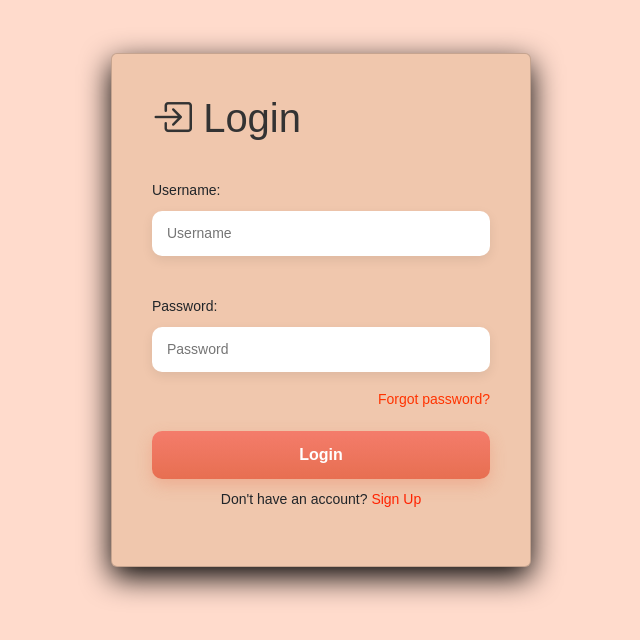
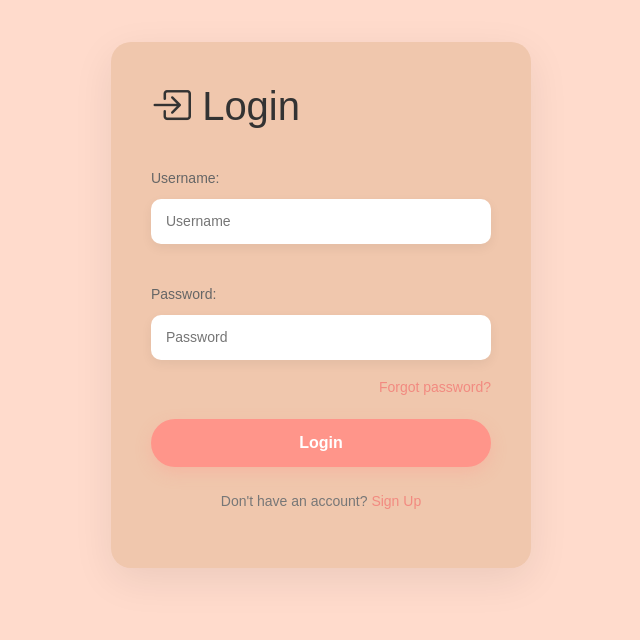
Before and after one commit to TomTran11/CITS3403_AGILE_WEB, a Flask app: page /auth/login in a window 1280 px wide. Shown: the part 90-730 px from the top of the page, without its empty margins (319-959 px from the left). Run offline with Flask 3, Linux system fonts and the light colour scheme.

Commit message:
update login page css and html

```diff
--- a/web/static/css/login.css
+++ b/web/static/css/login.css
@@ -1,14 +1,15 @@
 .card {
     background: #f0c7ad !important;
     width: 420px;
+    max-width: 90vw;
     padding: 40px;
-    box-shadow: 0 10px 30px rgba(0,0,0,1);
-    position:absolute;
-    top:50%;
-    left:50%;
-    transform: translate(-50%, -50%);
+    box-shadow: 0 12px 40px rgba(0,0,0,0.08);
+    border: none;
+    margin: 60px auto;
     overflow: hidden;
     min-height: 320px;
+    border-radius: 20px;
+    position: relative;
 }
 
 /* Inputs */
@@ -18,13 +19,12 @@
     border: none;
     border-radius: 10px;
     margin-top: 5px;
-
-    box-shadow: 0 4px 12px rgba(0,0,0,0.08);
+    box-shadow: 0 4px 12px rgba(0,0,0,0.06);
     transition: all 0.2s ease;
 }
 
 input:hover {
-    box-shadow: 0 6px 18px rgba(231, 111, 81, 0.3);
+    box-shadow: 0 6px 18px rgba(255, 149, 138, 0.25);
     background: white;
 }
 
@@ -34,19 +34,19 @@ input:hover {
     margin-top: 20px;
     padding: 12px;
     border: none;
-    border-radius: 10px;
-
-    background: linear-gradient(180deg, #f47c6b, #e76f51);
+    border-radius: 30px;
+    background: #FF958A;
     color: white;
     font-weight: bold;
-
-    box-shadow: 0 6px 16px rgba(231, 111, 81, 0.3);
+    box-shadow: 0 6px 16px rgba(255, 149, 138, 0.3);
     cursor: pointer;
     transition: all 0.2s ease;
 }
 
 button:hover {
+    background: #F07066;
     transform: translateY(-2px);
+    box-shadow: 0 8px 20px rgba(240, 112, 102, 0.35);
 }
 
 /* Extra text */
@@ -57,7 +57,7 @@ button:hover {
 }
 
 .extra a {
-    color: #e76f51;
+    color: #F28A80;
     text-decoration: none;
 }
 
@@ -70,6 +70,7 @@ button:hover {
 .form-group p {
     margin: 30px 0 5px 0;
     text-align: left;
+    color: #666;
 }
 
 .flash-alert {
@@ -90,10 +91,11 @@ button:hover {
     font-size: 14px;
     text-decoration: none;
     font-weight: 500;
-    color: #ff3300;
+    color: #F28A80;
 }
 
 .forgot-password a:hover {
+    color: #F07066;
     text-decoration: underline;
 }
 
--- a/web/templates/auth/login.html
+++ b/web/templates/auth/login.html
@@ -50,9 +50,9 @@
                 </div>
             </div>
 
-            <p style="text-align: center; margin-top: 10px;">
+            <p style="text-align: center; margin-top: 24px; color: #777;">
                 Don't have an account?
-                <a href="{{ url_for('auth.signup') }}" style="font-weight: normal; color: #ff2200;">Sign Up</a>
+                <a href="{{ url_for('auth.signup') }}" style="font-weight: normal; color: #F28A80;">Sign Up</a>
             </p>
         </form>
 
@@ -87,8 +87,8 @@
             </div>
 
             <!--  BACK -->
-            <p style="text-align: center; margin-top: 10px;">
-                <a href="#" onclick="showLogin(event)" style="font-weight: normal; color: #ff2200;">Back to Login</a>
+            <p style="text-align: center; margin-top: 24px; color: #777;">
+                <a href="#" onclick="showLogin(event)" style="font-weight: normal; color: #F28A80;">Back to Login</a>
             </p>
         </form>
 
```
